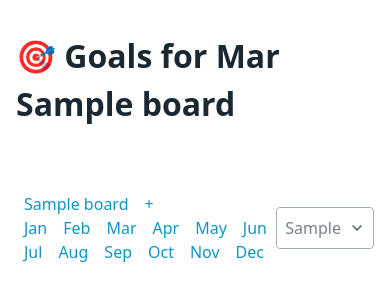
After one commit to anze3db/goals, a Django app: page /boards/1/month/3 in a window 390 px wide. The commit adds this page. Shown: the top 301 px of the page. Run offline with Django 3.2, Linux system fonts and the light colour scheme; a user stored in the database is signed in; tables that the repository leaves empty hold one stand-in row (values such as "Sample post").

Commit message:
Friendlier view for mobile

```diff
--- a/almograve/templates/form.html
+++ b/almograve/templates/form.html
@@ -11,10 +11,11 @@
             {% csrf_token %}
             <label class="block">
                 <div>New Amount</div>
+                <small>Current amount {{ result.amount | default_if_none:"None" }}</small>
                 <input name="amount"
                        type="number"
                        step="any"
-                       value="{{ result.amount |default_if_none:"" }}"
+                       value="{{ result.expected_amount |default_if_none:"" }}"
                        onfocus="this.select();"
                        autofocus/>
             </label>
--- /dev/null
+++ b/almograve/templates/month.html
@@ -0,0 +1,70 @@
+{% extends "base.html" %}
+{% block content %}
+    {% load humanize %}
+    <header>
+        <h1>🎯 Goals for {{ month.abbreviation }} {{ board.name }}</h1>
+        <nav>
+            <div class="boards_and_months">
+                <ul>
+                    {% for board in boards %}
+                        <li>
+                            <a href="/boards/{{ board.pk }}">{{ board.name }}</a>
+                        </li>
+                        {% comment %} <span hx-delete="/boards/{{board.pk}}" style="cursor: pointer; color:red;">x</span> {% endcomment %}
+                    {% endfor %}
+                    <li>
+                        <a href="/boards/add">+</a>
+                    </li>
+                </ul>
+                <ul style="flex-wrap: wrap;">
+                    {% for month in months %}
+                        <li>
+                            <a href="/boards/{{ board.pk }}/month/{{ month.index }}">{{ month.abbreviation }}</a>
+                        </li>
+                    {% endfor %}
+                </ul>
+            </div>
+            <ul>
+                <li>
+                    <details role="list" class="secondary">
+                        <summary aria-haspopup="listbox">
+                            {{ user.first_name }}
+                        </summary>
+                        <ul role="listbox">
+                            <li>
+                                <a href="{% url 'settings' %}">Settings</a>
+                            </li>
+                            <li>
+                                <a href="{% url 'events' %}">Events</a>
+                            </li>
+                            <li>
+                                <a href="{% url 'logout' %}">Logout</a>
+                            </li>
+                        </ul>
+                    </details>
+                </li>
+            </ul>
+        </nav>
+        <nav>
+        </nav>
+    </header>
+    <div style="display: flex; flex-wrap: wrap; gap: 20px; cursor: pointer;">
+        {% for result in results %}
+            <article style="width: 200px;
+                            padding: 10px;
+                            margin: 0px"
+                     hx-get="/results/{{ result.pk }}"
+                     hx-target="main"
+                     hx-push-url="true">
+                <div style=" font-weight: 200; font-size: 0.8rem;">{{ result.goal.group.name }}</div>
+                {{ result.goal.name }}
+                <div style="text-align: center;
+                            font-size: 2rem;
+                            font-weight: 700;
+                            {% if result.amount == 0 %} color:gray {% elif result.amount >= result.expected_amount %} color:green {% else %} color:orange {% endif %}">
+                    {{ result.amount }}
+                </div>
+            </article>
+        {% endfor %}
+    </div>
+{% endblock content %}
--- a/almograve/urls.py
+++ b/almograve/urls.py
@@ -28,6 +28,11 @@ urlpatterns = [
     path("boards/<int:pk>", goals.views.BoardsView.as_view()),
     path("boards/add", goals.views.add_board_view),
     path("boards/<int:board_id>/goals/add", goals.views.add_goal_view),
+    path(
+        "boards/<int:board_id>/month/<int:month>",
+        goals.views.board_month_view,
+        name="board_month",
+    ),
     path("results/<int:pk>", goals.views.result_put, name="results"),
     path("events/", goals.views.events, name="events"),
     path("events/<int:event_id>", goals.views.event, name="event"),
--- a/goals/models.py
+++ b/goals/models.py
@@ -1,4 +1,5 @@
 from calendar import month_abbr
+from dataclasses import dataclass
 from datetime import datetime
 
 from django.db import models
@@ -84,6 +85,12 @@ class Result(models.Model):
     def month(self):
         return month_abbr[self.index]
 
+    @property
+    def expected_amount(self) -> float | None:
+        if self.amount is None:
+            return None
+        return self.amount + 1
+
 
 class Event(models.Model):
     description = models.TextField()
@@ -111,3 +118,26 @@ class Event(models.Model):
         if change > 0:
             return f"+{change}"
         return f"{change}"
+
+
+@dataclass
+class Month:
+    index: int
+    name: str
+    abbreviation: str
+
+
+MONTHS = [
+    Month(1, "January", "Jan"),
+    Month(2, "February", "Feb"),
+    Month(3, "March", "Mar"),
+    Month(4, "April", "Apr"),
+    Month(5, "May", "May"),
+    Month(6, "June", "Jun"),
+    Month(7, "July", "Jul"),
+    Month(8, "August", "Aug"),
+    Month(9, "September", "Sep"),
+    Month(10, "October", "Oct"),
+    Month(11, "November", "Nov"),
+    Month(12, "December", "Dec"),
+]
--- a/goals/views.py
+++ b/goals/views.py
@@ -1,5 +1,4 @@
-import calendar
-from calendar import month_abbr
+from datetime import datetime
 
 from django import forms
 from django.contrib.auth.decorators import login_required
@@ -13,24 +12,22 @@ from django.utils.html import escape
 from django.views import View
 
 from goals.forms import BoardForm, GoalForm
-from goals.models import Board, Event, Group, Result
+from goals.models import MONTHS, Board, Event, Group, Result
 from goals.services import create_board, create_monthly_goal, update_result
 from users.models import User
 
 
 def _get_table_data(user: User, board: Board, result: Result | None = None):
     boards = user.boards.all()
-    months = month_abbr
     groups = board.groups.prefetch_related("goals", "goals__results").all()
 
     return dict(
         user=user,
         boards=boards,
-        months=months,
+        months=MONTHS,
         groups=groups,
         board=board,
         selected_result=result,
-        selected_month="" if not result else calendar.month_name[result.index % 12],
     )
 
 
@@ -68,7 +65,9 @@ class BoardsView(View):
 
         # If pk is not set then redirect to the default one
         if user.default_board:
-            return redirect(f"/boards/{user.default_board.pk}")
+            return redirect(
+                f"/boards/{user.default_board.pk}/month/{timezone.now().month}"
+            )
 
         return redirect("/boards/add")
 
@@ -118,6 +117,27 @@ def add_board_view(request):
             return HttpResponseRedirect(f"/boards/{board.pk}")
 
         return render(request, "board_form.html", {"form": form})
+
+
+@login_required(login_url="/login")
+def board_month_view(request, board_id, month):
+    user = request.user
+    board = get_object_or_404(user.boards, pk=board_id)
+    results = Result.objects.filter(index=month, goal__group__board=board)
+    boards = user.boards.all()
+
+    return render(
+        request,
+        "month.html",
+        {
+            "results": results,
+            "boards": boards,
+            "user": user,
+            "board": board,
+            "months": MONTHS,
+            "month": [m for m in MONTHS if m.index == month][0],
+        },
+    )
 
 
 @login_required(login_url="/login")
--- a/static/style.css
+++ b/static/style.css
@@ -13,6 +13,20 @@ td {
 
 td {
     cursor: pointer;
+}
+
+.boards_and_months {
+    padding: var(--nav-element-spacing-vertical) 0;
+    margin-left: -9;
+}
+
+.boards_and_months li {
+    padding: 0 0;
+    padding: 0 var(--nav-element-spacing-horizontal);
+}
+
+.boards_and_months ul:first-of-type {
+    margin-left: 0;
 }
 
 td:hover {
```
Also changed, not shown: almograve/templates/table.html (+6 -1 lines).
